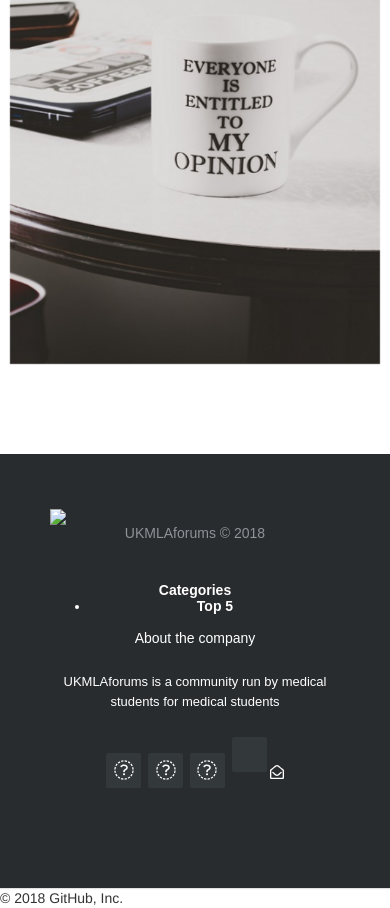
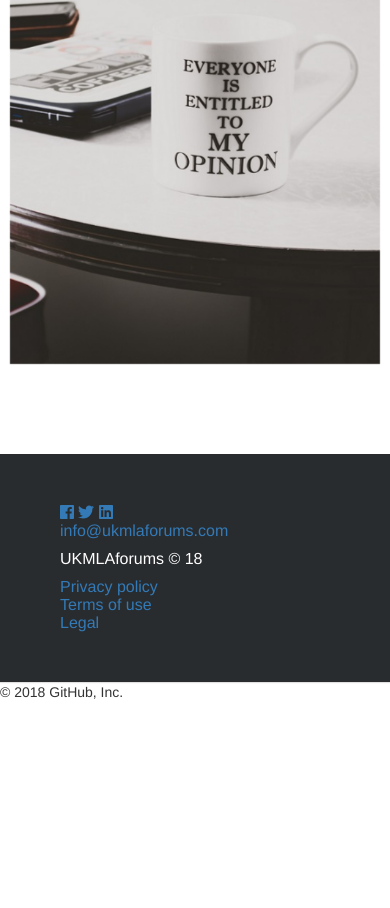
Before and after one commit to ladidadiana/mg-website, a plain HTML site: page index.html in a window 390 px wide. Shown: the part 1935-2843 px from the top of the page. After the commit the page ends 2637 px from the top, so only its background shows below. Drawn offline with nearby package versions, Linux system fonts and the light colour scheme.

Commit message:
Made footer nice and simple

```diff
--- a/CSS/blog-grid.css
+++ b/CSS/blog-grid.css
@@ -62,166 +62,14 @@ margin-top: 80px;
 overflow: hidden;
 }
 
-
-.footer-distributed{
-	background-color: #292c2f;
-	box-shadow: 0 1px 1px 0 rgba(0, 0, 0, 0.12);
-	box-sizing: border-box;
-	width: 100%;
-	text-align: left;
-	font: bold 16px sans-serif;
-
-	padding: 55px 50px;
-	margin-top: 80px;
-}
-
-.footer-distributed .footer-left,
-.footer-distributed .footer-center,
-.footer-distributed .footer-right{
-	display: inline-block;
-	vertical-align: top;
-}
-
-/* Footer left */
-
-.footer-distributed .footer-left{
-	width: 40%;
-}
-
-/* The company logo */
-
-.footer-distributed h3{
-	color:  #ffffff;
-	font: normal 36px 'Cookie', cursive;
-	margin: 0;
-}
-
-.footer-distributed h3 span{
-	color:  #5383d3;
-}
-
-/* Footer links */
-
-.footer-distributed .footer-links{
-	color:  #ffffff;
-	margin: 20px 0 12px;
-	padding: 0;
-}
-
-.footer-distributed .footer-links a{
-	display:inline-block;
-	line-height: 1.8;
-	text-decoration: none;
-	color:  inherit;
-}
-
-.footer-distributed .footer-company-name{
-	color:  #8f9296;
-	font-size: 14px;
-	font-weight: normal;
-	margin: 0;
-}
-
-/* Footer Center */
-
-.footer-distributed .footer-center{
-	width: 35%;
-}
-
-.footer-distributed .footer-center i{
-	background-color:  #33383b;
-	color: #ffffff;
-	font-size: 25px;
-	width: 38px;
-	height: 38px;
-	border-radius: 50%;
-	text-align: center;
-	line-height: 42px;
-	margin: 10px 15px;
-	vertical-align: middle;
+footer .footer-icons {
+  align: right;
 }
 
 
-.footer-distributed .footer-center p{
-	display: inline-block;
-	color: #ffffff;
-	vertical-align: middle;
-	margin:0;
+footer  ul {
+  display: inline;
+  list-style-type: none;
+  margin: 0;
+  padding: 0;
 }
-
-.footer-distributed .footer-center p span{
-	display:block;
-	font-weight: normal;
-	font-size:14px;
-	line-height:2;
-}
-
-.footer-distributed .footer-center p a{
-	color:  #5383d3;
-	text-decoration: none;;
-}
-
-
-/* Footer Right */
-
-.footer-distributed .footer-right{
-	width: 20%;
-}
-
-.footer-distributed .footer-company-about{
-	line-height: 20px;
-	color:  #92999f;
-	font-size: 13px;
-	font-weight: normal;
-	margin: 0;
-}
-
-.footer-distributed .footer-company-about span{
-	display: block;
-	color:  #ffffff;
-	font-size: 14px;
-	font-weight: bold;
-	margin-bottom: 20px;
-}
-
-.footer-distributed .footer-icons{
-	margin-top: 25px;
-}
-
-.footer-distributed .footer-icons a{
-	display: inline-block;
-	width: 35px;
-	height: 35px;
-	cursor: pointer;
-	background-color:  #33383b;
-	border-radius: 2px;
-
-	font-size: 20px;
-	color: #ffffff;
-	text-align: center;
-	line-height: 35px;
-
-	margin-right: 3px;
-	margin-bottom: 5px;
-}
-
-@media (max-width: 880px) {
-
-	.footer-distributed{
-		font: bold 14px sans-serif;
-	}
-
-	.footer-distributed .footer-left,
-	.footer-distributed .footer-center,
-	.footer-distributed .footer-right{
-		display: block;
-		width: 100%;
-		margin-bottom: 40px;
-		text-align: center;
-	}
-
-	.footer-distributed .footer-center i{
-		margin-left: 0;
-	}
-
-}
--- a/index.html
+++ b/index.html
@@ -13,7 +13,7 @@
   <link href="bootstrap/css/bootstrap.css" rel="stylesheet">
   <link href="css/blog-grid.css" rel="stylesheet">
   <header>
-  <nav class="navbar navbar-default navbar-fixed-top">
+  <nav class="navbar navbar-default navbar-fixed-top navbar-right">
         <div class="container-fluid">
           <div class="navbar-header">
 
@@ -34,13 +34,14 @@
                   <li> <a href="/meet-the-bloggers.html"> Meet the bloggers </a> </li>
                   <li> <a href="/about-us.html"> About us </a> </li>
                   <li> <a href="/get-involved.html"> Get involved </a> </li>
+                  <li>   <form class="navbar-form navbar-right" action="#">
+                      <div class="form-group">
+                      <input class="form-control" type="text" placeholder="Search a topic">
+                      </div>
+                    </form> </li>
                 </ul>
 
-                <form class="navbar-form navbar-right" action="#">
-                  <div class="form-group">
-                  <input class="form-control" type="text" placeholder="Search a topic">
-                </div>
-                </form>
+
 
               </div>
             </div>
@@ -169,55 +170,26 @@
     <!--Footer allocated to DIANA. Look up in bootstrap if it is a footer ----->
 
 
-    <footer class="footer-distributed">
-
-      <div class="footer-left">
-
-        <img src=images/logo.jpg class="img-responsive" href="/index.html">
-
-        <!--<p class="footer-links">
-          <a href="#">Home</a>
-          ·
-          <a href="#">Blog</a>
-          ·
-          <a href="#">Pricing</a>
-          ·
-          <a href="#">About</a>
-          ·
-          <a href="#">Faq</a>
-          ·
-          <a href="#">Contact</a>
-        </p>-->
-
-        <p class="footer-company-name"> UKMLAforums &copy; 2018</p>
-      </div>
-
-      <div class="footer-center">
-
-        <div class= "footer-nav">
-          <p> Categories </p>
-            <ul>
-              <li> Top 5 </li>
-
-            </ul>
-
-
-      </div>
-
-      <div class="footer-right">
-
-        <p class="footer-company-about">
-          <span>About the company</span>
-          UKMLAforums is a community run by medical students for medical students
-        </p>
+    <footer>
 
         <div class="footer-icons">
 
-          <a href="https://www.facebook.com/ukmlaforums/"><i class="far fa-facebook"></i></a>
-          <a href="https://www.twitter.com/ukmlaforums/"><i class="far fa-twitter"></i></a>
-          <a href="https://www.instagram.com/ukmlaforums/"><i class="far fa-linkedin"></i></a>
-          <a href="mailto:info@ukmlaforums.com"></a><i class="far fa-envelope-open"></i> </a>
+          <a href="https://www.facebook.com/ukmlaforums/"><i class="fab fa-facebook"></i></a>
+          <a href="https://www.twitter.com/ukmlaforums/"><i class="fab fa-twitter"></i></a>
+          <a href="https://www.instagram.com/ukmlaforums/"><i class="fab fa-linkedin"></i></a>
+          <a href="mailto:info@ukmlaforums.com"> <p> info@ukmlaforums.com </a>
         </div>
+
+        <div=class"footer-boring">
+
+        <p> UKMLAforums &copy 18 <p>
+
+          <ul>
+            <li><a href="#"> Privacy policy </a> </li>
+            <li><a href="#"> Terms of use </a> </li>
+            <li><a href="#"> Legal </a> </li>
+
+          </ul>
 
       </div>
 
```
